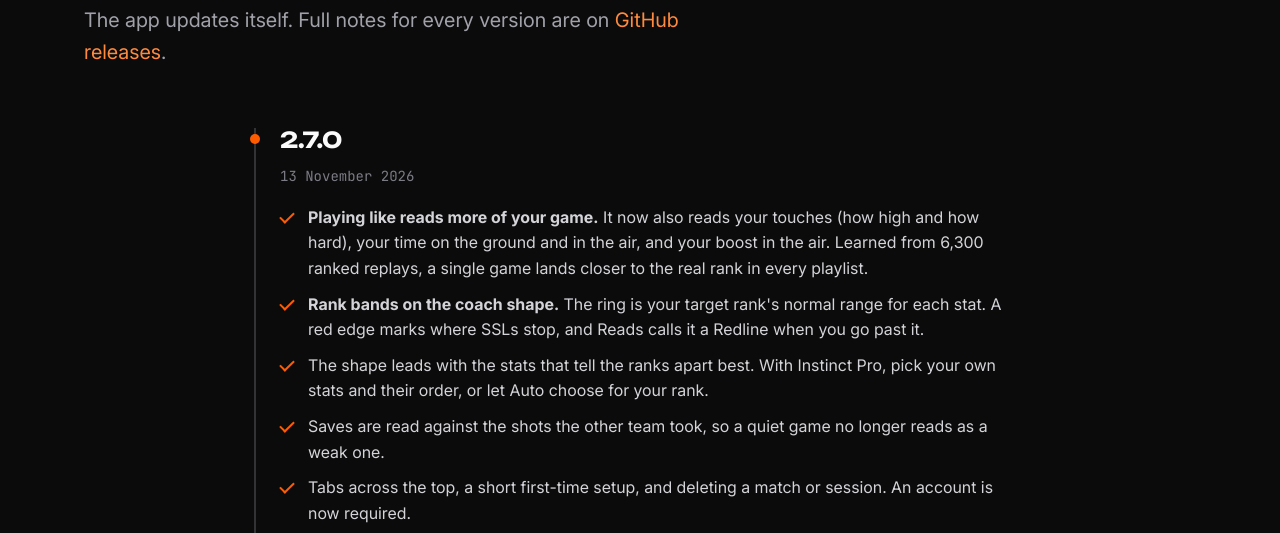
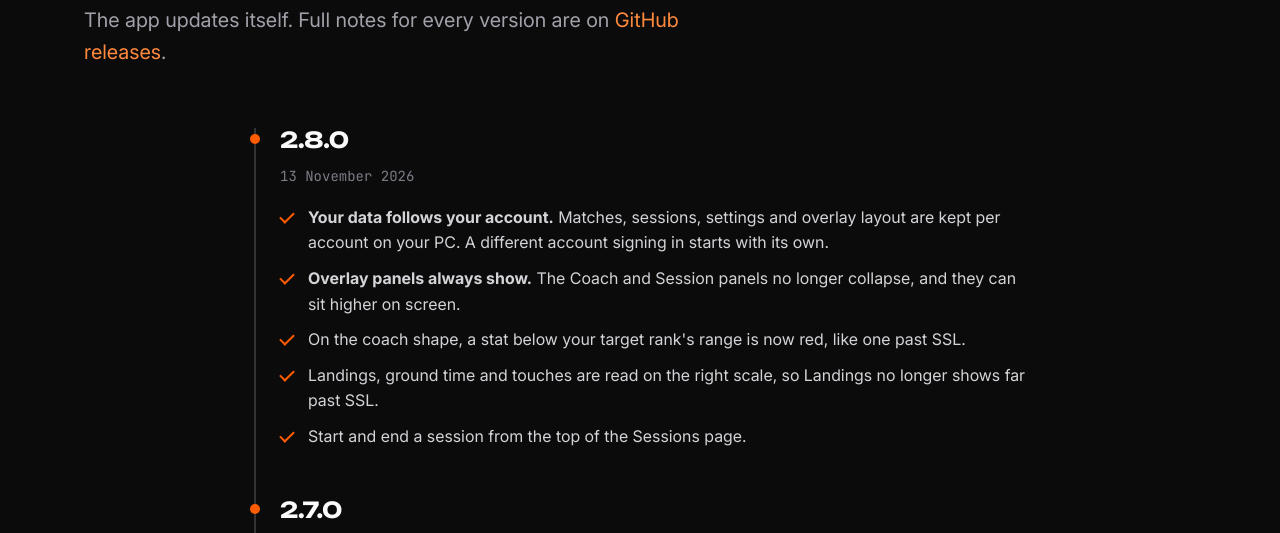
Before and after one commit to tobysword/instinct-site, a plain HTML site: page changelog.html in a window 1280 px wide. Shown: the part 263-796 px from the top of the page. Drawn offline with Linux system fonts and the light colour scheme.

Commit message:
Instinct 2.8.0 on the changelog
Co-Authored-By: Claude Fable 5.2 <noreply@anthropic.com>

```diff
--- a/changelog.html
+++ b/changelog.html
@@ -31,6 +31,14 @@ if ("changelog.html" !== "account.html" && /(access_token|error_code|error_descr
 <section class="phero"><div class="wrap"><span class="kick">What's new</span><h1>Recent releases.</h1>
 <p class="lead">The app updates itself. Full notes for every version are on <a href="https://github.com/tobysword/InstinctRL/releases">GitHub releases</a>.</p></div></section>
 <section style="padding-top:0"><div class="wrap" style="max-width:820px">
+<article class="release"><h2>2.8.0</h2><time datetime="2026-11-13">13 November 2026</time>
+<ul class="ticks" style="list-style:none;padding:0;display:grid;gap:10px;margin-top:16px">
+<li><strong>Your data follows your account.</strong> Matches, sessions, settings and overlay layout are kept per account on your PC. A different account signing in starts with its own.</li>
+<li><strong>Overlay panels always show.</strong> The Coach and Session panels no longer collapse, and they can sit higher on screen.</li>
+<li>On the coach shape, a stat below your target rank&#39;s range is now red, like one past SSL.</li>
+<li>Landings, ground time and touches are read on the right scale, so Landings no longer shows far past SSL.</li>
+<li>Start and end a session from the top of the Sessions page.</li>
+</ul></article>
 <article class="release"><h2>2.7.0</h2><time datetime="2026-11-13">13 November 2026</time>
 <ul class="ticks" style="list-style:none;padding:0;display:grid;gap:10px;margin-top:16px">
 <li><strong>Playing like reads more of your game.</strong> It now also reads your touches (how high and how hard), your time on the ground and in the air, and your boost in the air. Learned from 6,300 ranked replays, a single game lands closer to the real rank in every playlist.</li>
--- a/site.config.json
+++ b/site.config.json
@@ -2,7 +2,7 @@
   "PRODUCT_NAME": "Instinct",
   "PRODUCT_BRAND_HTML": "Instinct",
   "PRO_NAME": "Instinct Pro",
-  "VERSION": "2.7.0",
+  "VERSION": "2.8.0",
   "SITE_URL": "https://tobysword.github.io/instinct-site/",
   "BASE_PATH": "/instinct-site/",
   "RELEASES": "https://github.com/tobysword/InstinctRL/releases",
```
Also changed, not shown: download.html (+1 -1 lines), src/changelog.html (+8 -0 lines).
